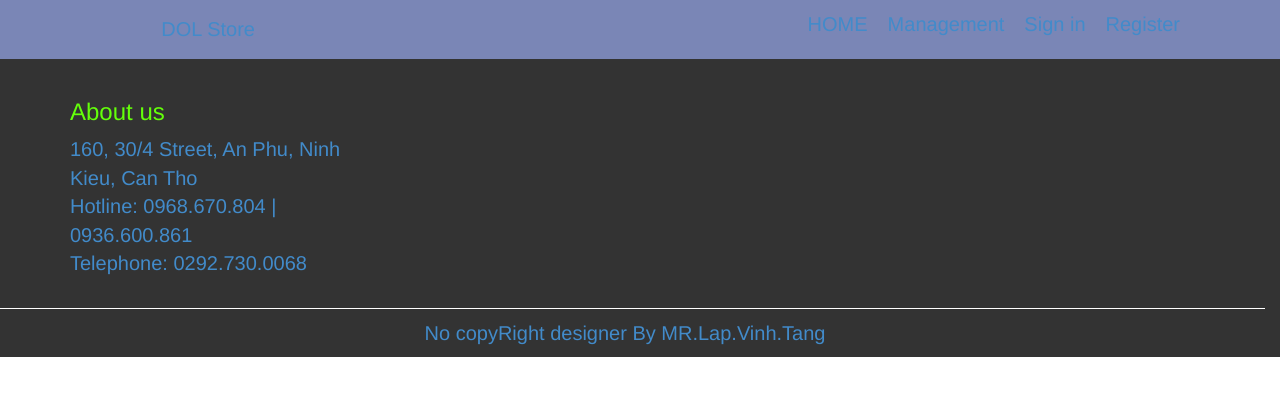
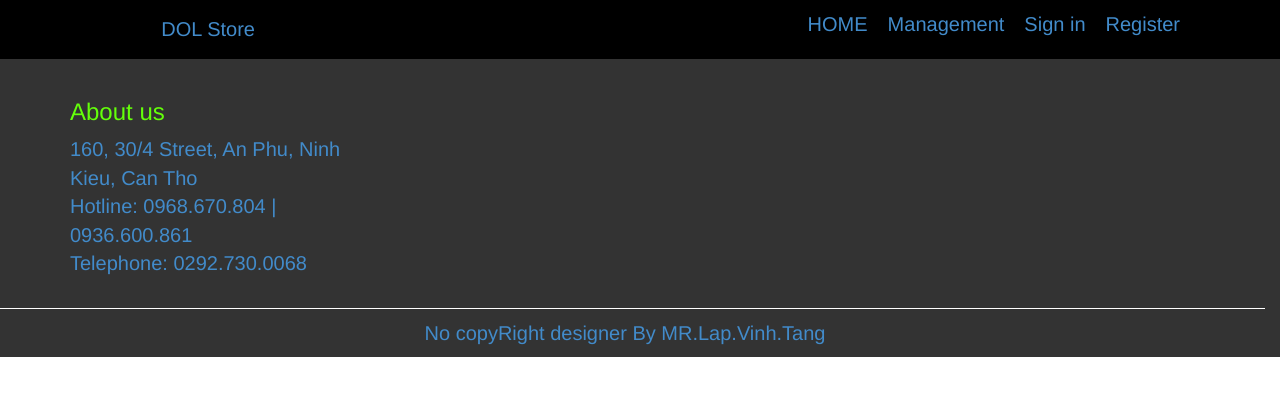
Before and after one commit to VanLap123/WEB_TEAM, a Symfony app: template templates/home/index.html.twig in a window 1280 px wide. Shown: the top 396 px of the page. Run offline with Twig, Linux system fonts and the light colour scheme; the template is opened without the code that fills it, so the values that code supplies are empty; some libraries are stand-ins or nearby versions.

Commit message:
up image and change color in style.css

```diff
--- a/public/style.css
+++ b/public/style.css
@@ -16,7 +16,7 @@
 	margin-right: -15px;
 }
 header {
-	background-color:#7A86B6;
+	background-color:black;
 	padding: 10px 0 10px 0;
 }
 a:hover {
```
Also changed, not shown: public/image/z3555335031839-d7cc5793e204783c808788fa42b3fa34-62caeb80ae73f.jpg (added), public/image/z3555335277940-00c23db5ba8d9a1502354e38f82c90b3-62ca53ae82789-62caeb6a7f134.jpg (added), public/image/z3555335367419-83753ad121fbad611460f4921ffcfec5-62caeb0a6ea06.jpg (added), public/image/z3555335367422-2e3bdfbbda9476457a7e8657d1b101a8-62caeb9f5f99d.jpg (added), public/image/z3555335609694-8d99c76167ed15cf116ac3717fb463fe-62caebeaba671.jpg (added).
